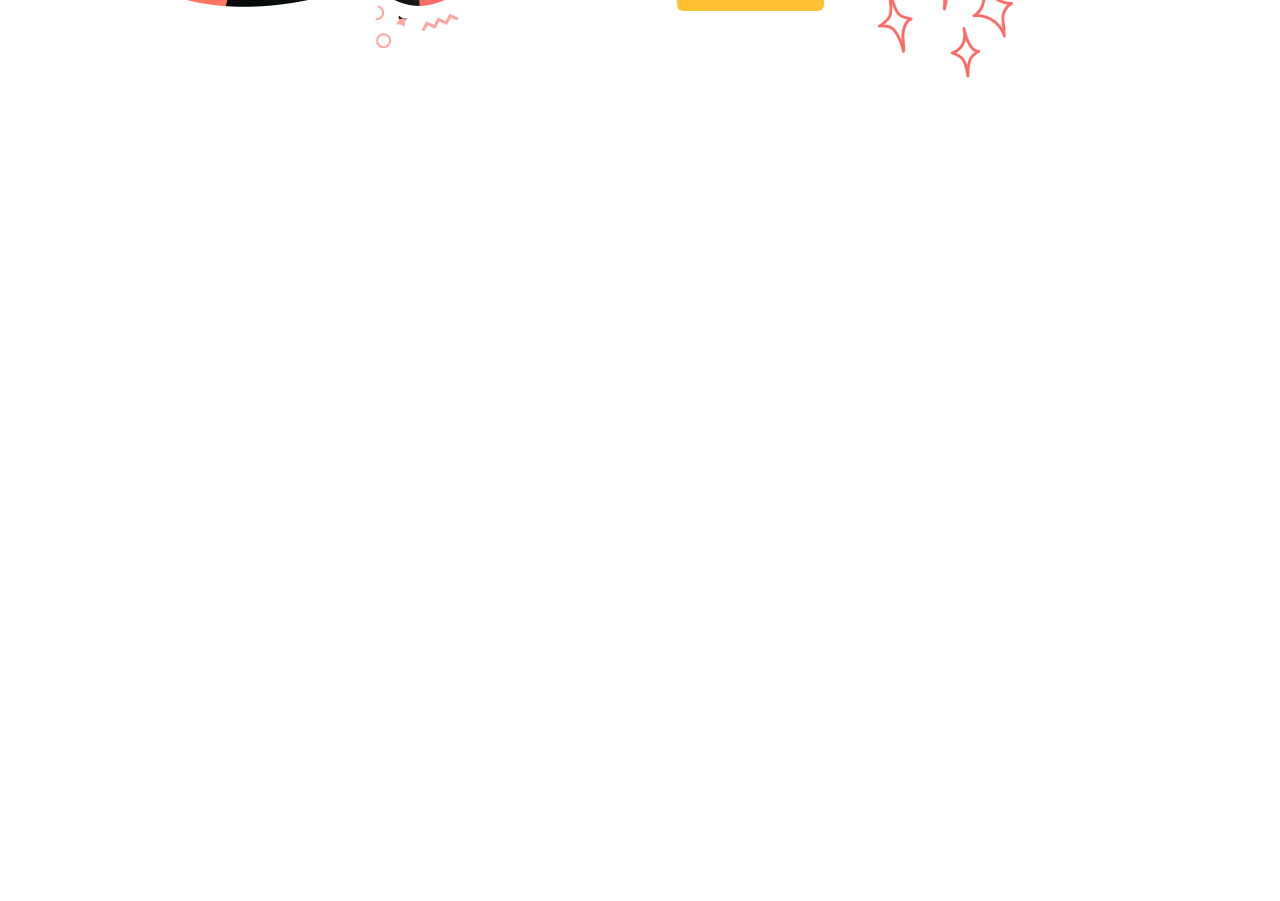
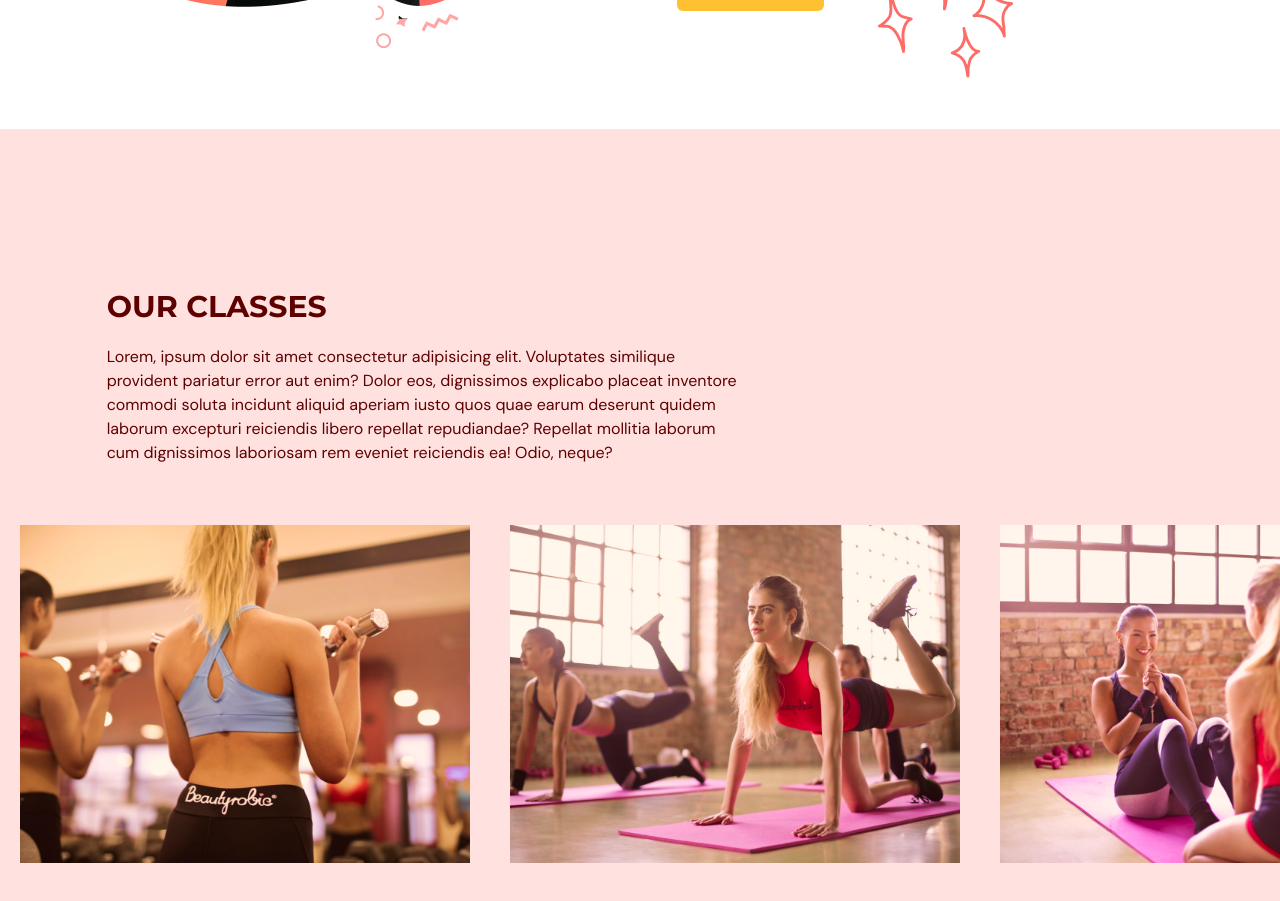
Before and after one commit to kujerocoding/typescript-practice, a React (Vite) app: page / in a window 1280 px wide. Shown: the part 2000-2901 px from the top of the page. Before the commit the page ends 2129 px from the top, so only its background shows below. Built offline with nearby package versions, Linux system fonts and the light colour scheme.

Commit message:
Add Class component and create ClassType in types.ts

```diff
--- a/src/App.tsx
+++ b/src/App.tsx
@@ -3,6 +3,7 @@
 import { SelectedPage } from "@/shared/types";
 import Home from "@/scenes/home";
 import Benefits from "@/scenes/benefits";
+import OurClasses from "@/scenes/ourclasses";
 
 
 
@@ -28,7 +29,7 @@
       <Navbar selectedPage={selectedPage} setSelectedPage={setSelectedPage} isTopofPage={isTopofPage}/>
       <Home setSelectedPage={setSelectedPage}/>
       <Benefits setSelectedPage={setSelectedPage}/>
-
+      <OurClasses setSelectedPage={setSelectedPage}/>
     </div>
     </>
   )
--- a/src/scenes/home/index.tsx
+++ b/src/scenes/home/index.tsx
@@ -25,7 +25,7 @@
         {/* MAIN HEADER*/}
         <div className='z-10 mt-32 md:basis-3/5'>
           {/* HEADINGS */}
-          <motion.div initial="hidden" whileInView="visible" viewport={{once: true, amount: 0.5}} transition={{duraiton: 0.5}} variants={{hidden: {opacity: 0, x:-50}, visible: {opacity: 1, x:0}}} className='md:-mt-20'>
+          <motion.div initial="hidden" whileInView="visible" viewport={{once: true, amount: 0.5}} transition={{duration: 0.5}} variants={{hidden: {opacity: 0, x:-50}, visible: {opacity: 1, x:0}}} className='md:-mt-20'>
               <div className='relative'>
                 <div className='before:absolute before:-top-20 before:-left-20 before:z-[-1] md:before:content-evolvetext'>
                   <img src={HomePageText} alt="home-page-text" />
--- /dev/null
+++ b/src/scenes/ourclasses/Class.tsx
@@ -0,0 +1,24 @@
+import React from 'react'
+
+type Props = {
+    name: string;
+    description?: string;
+    image: string
+}
+
+const Class = ({name, description, image}: Props) => {
+
+    const overlayStyles = `p-5 absolute z-30 flex h-[380px] w-[450px] flex-col items-center justify-center whitespace-normal bg-primary-500 text-center text-white opacity-0 transition duration-500 hover:opacity-90`
+
+  return (
+    <li className='relative mx-5 inline-block h-[380px] w-[450px]'>
+        <div className={overlayStyles}>
+            <p className='text-2xl'>{name}</p>
+            <p className='mt-5'>{description}</p>
+        </div>
+        <img alt={`${image}`} src={image} />
+    </li>
+  )
+}
+
+export default Class
--- /dev/null
+++ b/src/scenes/ourclasses/index.tsx
@@ -0,0 +1,82 @@
+import { ClassType, SelectedPage } from '@/shared/types'
+import image1 from '@/assets/images/image1.png'
+import image2 from '@/assets/images/image2.png'
+import image3 from '@/assets/images/image3.png'
+import image4 from '@/assets/images/image4.png'
+import image5 from '@/assets/images/image5.png'
+import image6 from '@/assets/images/image6.png'
+import { motion } from 'framer-motion'
+import Htext from '@/shared/Htext'
+import Class from './Class'
+
+const classes: Array<ClassType> = [
+    {
+        name: "Weight Training Classes",
+        description: "Lorem ipsum dolor sit amet consectetur, adipisicing elit. Aperiam commodi praesentium neque quam placeat officia magni qui obcaecati odio asperiores.",
+        image: image1
+    },
+    {
+        name: "Weight Training Classes",
+        description: "Lorem ipsum dolor sit amet consectetur, adipisicing elit. Aperiam commodi praesentium neque quam placeat officia magni qui obcaecati odio asperiores.",
+        image: image2
+    },
+    {
+        name: "Weight Training Classes",
+        description: "Lorem ipsum dolor sit amet consectetur, adipisicing elit. Aperiam commodi praesentium neque quam placeat officia magni qui obcaecati odio asperiores.",
+        image: image3
+    },
+    {
+        name: "Weight Training Classes",
+        description: "Lorem ipsum dolor sit amet consectetur, adipisicing elit. Aperiam commodi praesentium neque quam placeat officia magni qui obcaecati odio asperiores.",
+        image: image4
+    },
+    {
+        name: "Weight Training Classes",
+        description: "Lorem ipsum dolor sit amet consectetur, adipisicing elit. Aperiam commodi praesentium neque quam placeat officia magni qui obcaecati odio asperiores.",
+        image: image5
+    },
+    {
+        name: "Weight Training Classes",
+        description: "Lorem ipsum dolor sit amet consectetur, adipisicing elit. Aperiam commodi praesentium neque quam placeat officia magni qui obcaecati odio asperiores.",
+        image: image6
+    },
+]
+
+type Props = {
+    setSelectedPage: (value: SelectedPage) => void
+}
+
+const OurClasses = ({setSelectedPage}: Props) => {
+  return (
+    <section id="ourclasses" className='w-full bg-primary-100 py-40'>
+        <motion.div onViewportEnter={() => setSelectedPage(SelectedPage.OurClasses)}>
+            <motion.div className='mx-auto w-5/6'
+             initial="hidden"
+             whileInView="visible"
+             viewport={{once: true, amount: 0.5}}
+             transition={{duration: 0.5}}
+             variants={{hidden: {opacity: 0, x:-50}, visible: {opacity: 1, x:0}}}
+            >
+                <div className='md:w-3/5'>
+                    <Htext>OUR CLASSES</Htext>
+                    <p className='py-5'>Lorem, ipsum dolor sit amet consectetur adipisicing elit. Voluptates similique provident pariatur error aut enim? Dolor eos, dignissimos explicabo placeat inventore commodi soluta incidunt aliquid aperiam iusto quos quae earum deserunt quidem laborum excepturi reiciendis libero repellat repudiandae? Repellat mollitia laborum cum dignissimos laboriosam rem eveniet reiciendis ea! Odio, neque?</p>
+                </div>
+            </motion.div>
+            <div className='mt-10 h-[350px] w-full overflow-x-auto overflow-y-hidden'>
+                <ul className='w-[2800px] whitespace-nowrap'>
+                    {classes.map((item: ClassType, index) => (
+                        <Class
+                        key={`${item.name}-${index}`}
+                        name={item.name}
+                        description={item.description}
+                        image={item.image}
+                         />
+                    ))}
+                </ul>
+            </div>
+        </motion.div>
+    </section>
+  )
+}
+
+export default OurClasses
--- a/src/shared/types.ts
+++ b/src/shared/types.ts
@@ -10,3 +10,9 @@
   title: string;
   description: string
 }
+
+export interface ClassType {
+  name: string;
+  description: string;
+  image: string;
+}
```
